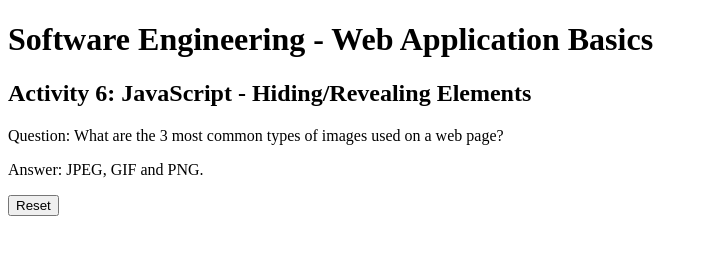
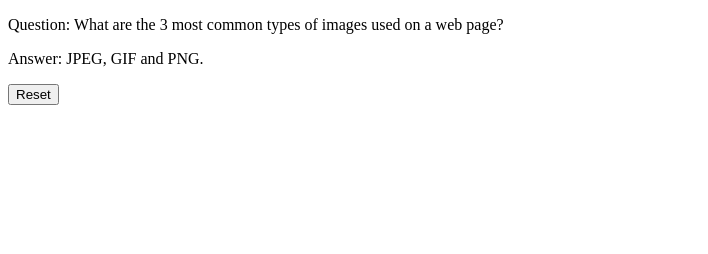
Before and after one commit to jamesking020773/Stage_6_SE_Preliminary_GUI, a plain HTML site: page js_manipulating_elements_challenge.html in a window 1280 px wide. Both pictures are taken after a click on the button "Reveal Answer". Shown: the whole page, without its empty margins (0-708 px from the left). Drawn offline with Linux system fonts and the light colour scheme.

Commit message:
Update js_manipulating_elements_challenge.html

```diff
--- a/js_manipulating_elements_challenge.html
+++ b/js_manipulating_elements_challenge.html
@@ -1,46 +1,39 @@
 <!DOCTYPE html>
 <html>
 <head>
-	<title>
-	Stage 6 Software Engineering
-	</title>
-</head>
-<body>
-	<h1>Software Engineering - Web Application Basics</h1>
-    <h2>Activity 6: JavaScript - Hiding/Revealing Elements</h2>
-
-    <p id="questionText"></p>
-    <p id="answerText"></p>
-    <button id="answerButton" onclick="displayAnswer()"> Reveal Answer </button>
-
+	<title>Stage 6 Software Engineering</title>
     <script>
-    var alternateQuestion = false;
-    var alternateAnswer = false;
+        var clickCount = 1;
 
         window.onload = function(){
             document.getElementById("questionText").innerText='Question: What are the 3 most common types of images used on a web page?';
             document.getElementById("answerText").style.display='none';
             document.getElementById("answerText").innerText='Answer: JPEG, GIF and PNG.';
+            document.getElementById("answerButton").innerText='Reveal Answer';
         }
-
         function displayAnswer() {
-        if (alternateQuestion == false){
+            if (clickCount == 1) {
                 document.getElementById("answerText").style.display='block';
                 document.getElementById("answerButton").innerText='Reset';
-            alternateQuestion = true;
+                clickCount += 1;
             }
-        else if (alternateQuestion == true && alternateAnswer == false){
+            else if (clickCount == 2) {
                 document.getElementById("questionText").innerText='Question: What is the best image format for displaying a photograph on a webpage?';
                 document.getElementById("answerText").style.display='none';
                 document.getElementById("answerText").innerText='Answer: JPEG.';
                 document.getElementById("answerButton").innerText='Reveal Answer';
-            alternateAnswer = true;
+                clickCount += 1;
             }
-        else if (alternateQuestion == true && alternateAnswer == true){
+            else if (clickCount == 3) {
                 document.getElementById("answerText").style.display='block';
                 document.getElementById("answerButton").style.display='none';
             }
         }
     </script>
+</head>
+<body>
+    	<p id="questionText"></p>
+    	<p id="answerText"></p>
+    	<button id="answerButton" onclick="displayAnswer()"></button>
 </body>
 </html>
```
Lines whose indentation alone changed are shown as unchanged.
